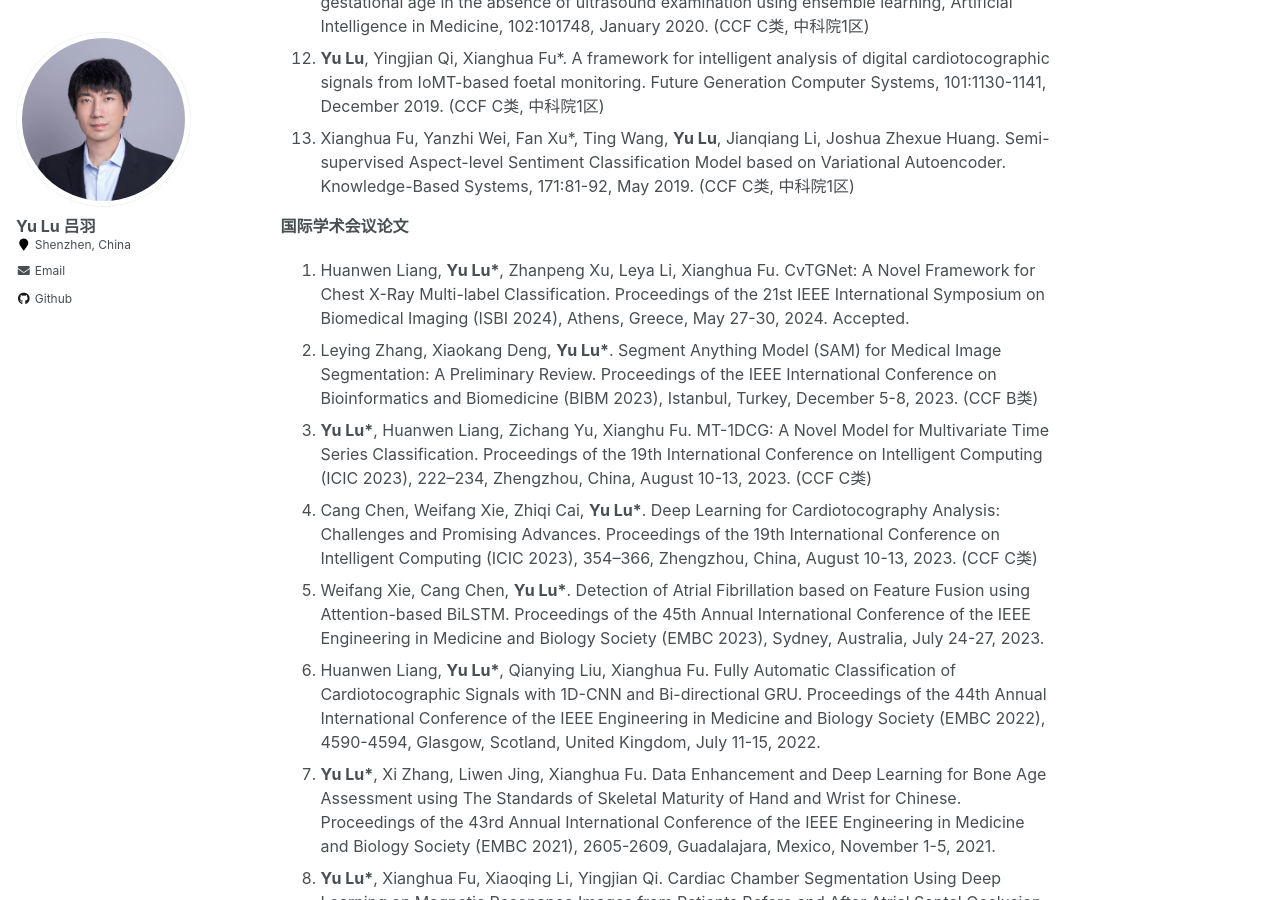
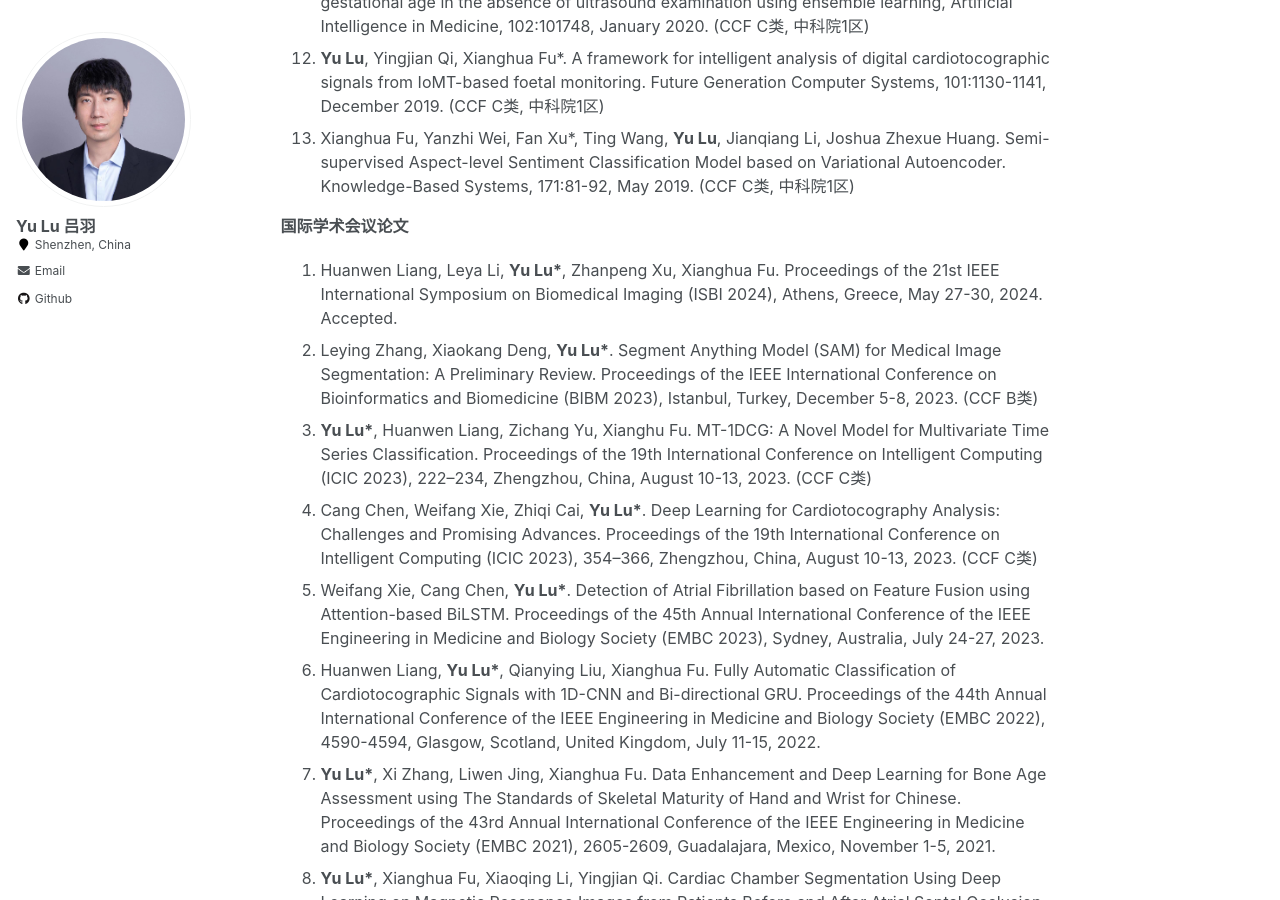
Before and after one commit to YukariUmezawa/lvyu.github.io, a Jekyll site: the page built from _pages/about.md, in a window 1280 px wide and 900 px high, scrolled down 3741 px. Built offline with Jekyll 4.4.1, drawn with Linux system fonts in a browser that asks for light colours.

Commit message:
Update about.md

```diff
--- a/_pages/about.md
+++ b/_pages/about.md
@@ -104,7 +104,7 @@ News
 
 ***国际学术会议论文***
 
-1. Huanwen Liang, __Yu Lu*__, Zhanpeng Xu, Leya Li, Xianghua Fu. CvTGNet: A Novel Framework for Chest X-Ray Multi-label Classification. Proceedings of the 21st IEEE International Symposium on Biomedical Imaging (ISBI 2024), Athens, Greece, May 27-30, 2024. Accepted.
+1. Huanwen Liang, Leya Li, __Yu Lu*__, Zhanpeng Xu, Xianghua Fu. Proceedings of the 21st IEEE International Symposium on Biomedical Imaging (ISBI 2024), Athens, Greece, May 27-30, 2024. Accepted.
 2. Leying Zhang, Xiaokang Deng, __Yu Lu*__. Segment Anything Model (SAM) for Medical Image Segmentation: A Preliminary Review. Proceedings of the IEEE International Conference on Bioinformatics and Biomedicine (BIBM 2023), Istanbul, Turkey, December 5-8, 2023. (CCF B类)
 3. __Yu Lu*__, Huanwen Liang, Zichang Yu, Xianghu Fu. MT-1DCG: A Novel Model for Multivariate Time Series Classification. Proceedings of the 19th International Conference on Intelligent Computing (ICIC 2023), 222–234, Zhengzhou, China, August 10-13, 2023. (CCF C类)
 4. Cang Chen, Weifang Xie, Zhiqi Cai, __Yu Lu*__. Deep Learning for Cardiotocography Analysis: Challenges and Promising Advances. Proceedings of the 19th International Conference on Intelligent Computing (ICIC 2023), 354–366, Zhengzhou, China, August 10-13, 2023. (CCF C类)
```
